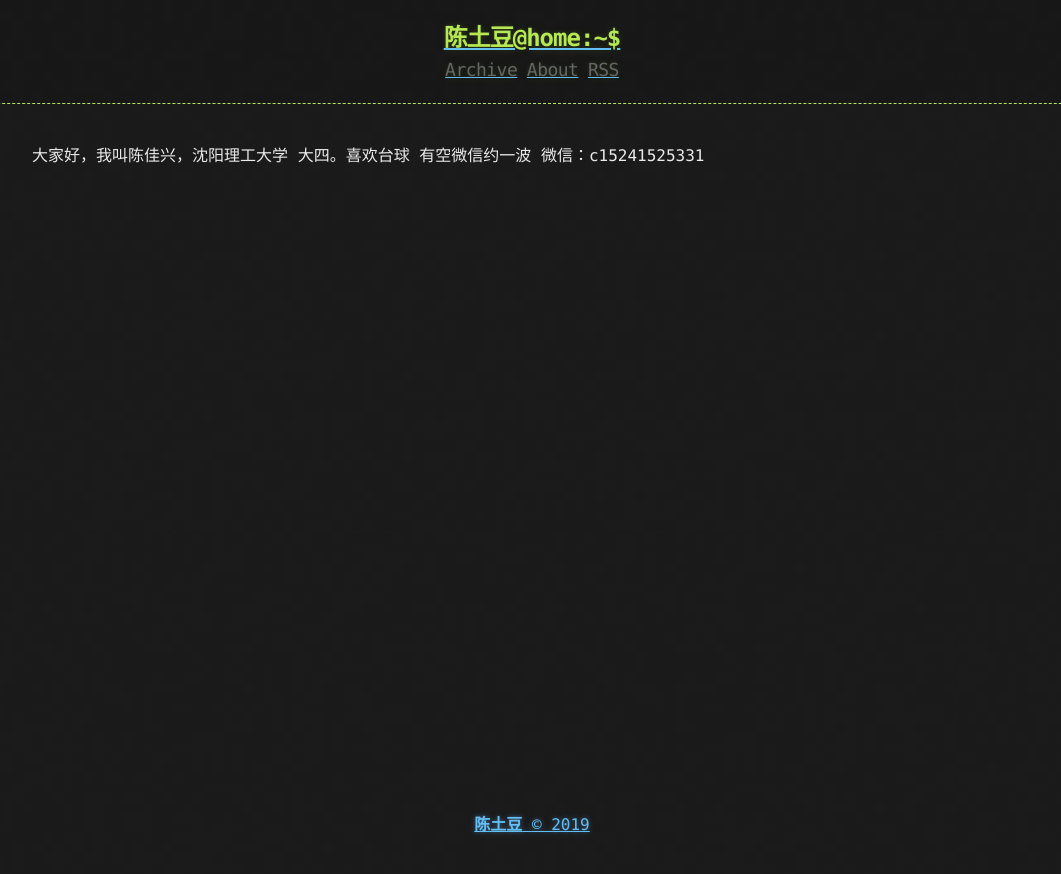
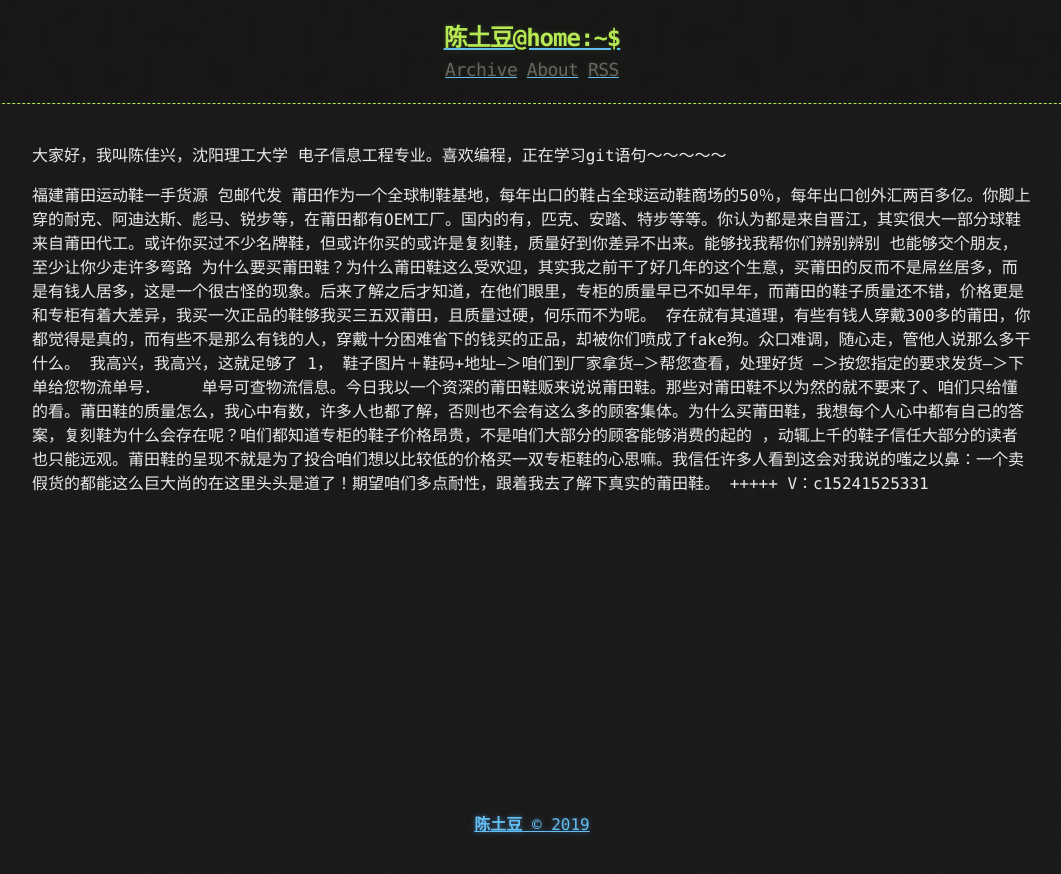
Before and after one commit to xjx19970831/xjx19970831.Github.io, a Jekyll site: the page built from about.md, in a window 1280 px wide. Shown: the top 874 px of the page, without its empty margins (108-1169 px from the left). Built offline with Jekyll 4.4.1, drawn with Linux system fonts in a browser that asks for light colours.

Commit message:
initial commit

```diff
--- a/about.md
+++ b/about.md
@@ -3,4 +3,16 @@ layout: page
 title: 土豆
 ---
 
-大家好，我叫陈佳兴，沈阳理工大学 大四。喜欢台球 有空微信约一波   微信：c15241525331
+大家好，我叫陈佳兴，沈阳理工大学 电子信息工程专业。喜欢编程，正在学习git语句～～～～～
+
+ 	福建莆田运动鞋一手货源 包邮代发
+
+ 	 莆田作为一个全球制鞋基地，每年出口的鞋占全球运动鞋商场的50％，每年出口创外汇两百多亿。你脚上穿的耐克、阿迪达斯、彪马、锐步等，在莆田都有OEM工厂。国内的有，匹克、安踏、特步等等。你认为都是来自晋江，其实很大一部分球鞋来自莆田代工。或许你买过不少名牌鞋，但或许你买的或许是复刻鞋，质量好到你差异不出来。能够找我帮你们辨别辨别  也能够交个朋友，至少让你少走许多弯路
+
+ 	 为什么要买莆田鞋？为什么莆田鞋这么受欢迎，其实我之前干了好几年的这个生意，买莆田的反而不是屌丝居多，而是有钱人居多，这是一个很古怪的现象。后来了解之后才知道，在他们眼里，专柜的质量早已不如早年，而莆田的鞋子质量还不错，价格更是和专柜有着大差异，我买一次正品的鞋够我买三五双莆田，且质量过硬，何乐而不为呢。   存在就有其道理，有些有钱人穿戴300多的莆田，你都觉得是真的，而有些不是那么有钱的人，穿戴十分困难省下的钱买的正品，却被你们喷成了fake狗。众口难调，随心走，管他人说那么多干什么。  我高兴，我高兴，这就足够了
+
+ 	1， 鞋子图片＋鞋码+地址---＞咱们到厂家拿货---＞帮您查看，处理好货 ---＞按您指定的要求发货---＞下单给您物流单号．
+
+ 	 　　单号可查物流信息。今日我以一个资深的莆田鞋贩来说说莆田鞋。那些对莆田鞋不以为然的就不要来了、咱们只给懂的看。莆田鞋的质量怎么，我心中有数，许多人也都了解，否则也不会有这么多的顾客集体。为什么买莆田鞋，我想每个人心中都有自己的答案，复刻鞋为什么会存在呢？咱们都知道专柜的鞋子价格昂贵，不是咱们大部分的顾客能够消费的起的   ，动辄上千的鞋子信任大部分的读者也只能远观。莆田鞋的呈现不就是为了投合咱们想以比较低的价格买一双专柜鞋的心思嘛。我信任许多人看到这会对我说的嗤之以鼻：一个卖假货的都能这么巨大尚的在这里头头是道了！期望咱们多点耐性，跟着我去了解下真实的莆田鞋。
+
+ 	+++++ V：c15241525331
```
